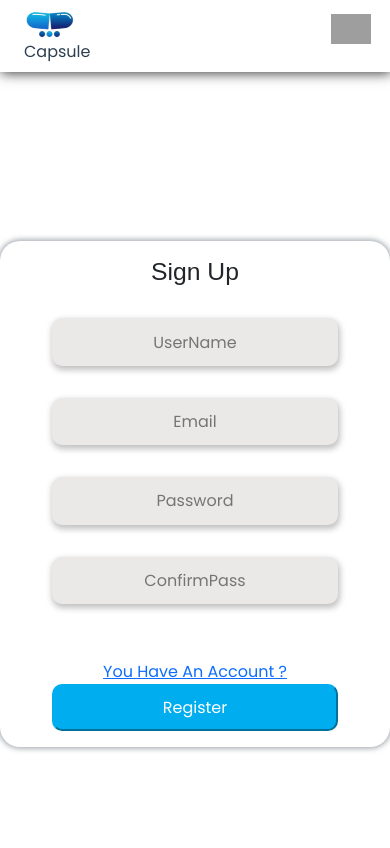
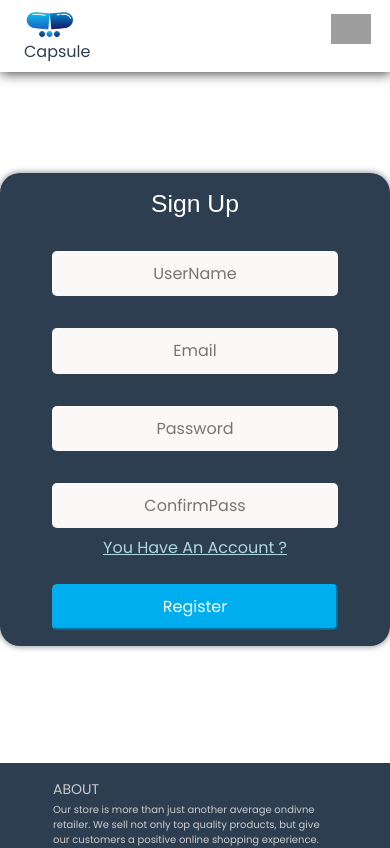
Before and after one commit to ReactG5Oca/drugStore, a React (Create React App) app: page /register in a window 390 px wide. Shown: the top 848 px of the page. Built offline with nearby package versions, Linux system fonts and the light colour scheme; grey boxes are pictures that could not be loaded.

Commit message:
final-forms

```diff
--- a/src/components/Login.js
+++ b/src/components/Login.js
@@ -89,7 +89,7 @@ class Login extends Component {
     return (
       <div className="login">
         <form className="form-container" onSubmit={this.loginsubmit}>
-          <h1 style={{ fontFamily: "sans-serif" }}>Sign In</h1>
+          <h1 style={{ fontFamily: "sans-serif" ,color:"white"}}>Sign In</h1><br/>
           <h5 style={{ color: "red" }}>{this.state.errorMessage}</h5>
           <input type="email" placeholder="Email" name="userEmail" required />
           <br />
@@ -100,7 +100,8 @@ class Login extends Component {
             required
           />
           <br />
-          <Link to="/register"> You Don't Have An Account ?</Link>
+          <Link to="/register" style={{color:"lightblue"}}> You Don't Have An Account ?</Link>
+          <br/>
           <button type="submit" style={{ color: "white" }}>
             login
           </button>
--- a/src/components/Register.js
+++ b/src/components/Register.js
@@ -88,8 +88,8 @@ class Register extends Component {
   render() {
     return (
       <div className="register">
-        <form className="form-container" onSubmit={this.check}>
-          <h2 style={{ fontFamily: "sans-serif" }}>Sign Up</h2>
+        <form className="form1-container" onSubmit={this.check}>
+          <h2 style={{ fontFamily: "sans-serif" , color:"white"}}>Sign Up</h2>
           <br />
           <input type="text" placeholder="UserName" name="name" required />
           <h6 style={{ color: "red" }}>{this.state.mssgname}</h6>
@@ -109,10 +109,9 @@ class Register extends Component {
             required
           />
           <h6 style={{ color: "red" }}>{this.state.mssgpas}</h6>
-          <br />
-          <br />
-          <Link to="/login"> You Have An Account ?</Link>
 
+          <Link to="/login" style={{color:"lightblue"}}> You Have An Account ?</Link>
+        <br/>
           <button type="submit" style={{ color: "white" }}>
             Register
           </button>
--- a/src/style/Login.css
+++ b/src/style/Login.css
@@ -1,5 +1,6 @@
+
 .login {
-  height: 100vh;
+  height: 70vh;
   display: flex;
   justify-content: center;
   align-items: center;
@@ -7,53 +8,52 @@
 .form-container {
   display: flex;
   flex-direction: column;
-  height: 70%;
-  width: 30%;
-  padding: 1em;
-  border-radius: 20px;
-  background-color: white;
+  height: 78%;
+  width: 33%;
+  padding: .7em;
+  border-radius: 1em;
+  background-color: var(--darkBlue);
   justify-content: center;
   align-items: center;
   text-align: center;
   box-shadow: 0 0 5px 2px #6c757d8a;
 }
 div.login > form >input {
-  height: 4.5em;
+  height: 3em;
   width: 23em;
-  background-color: rgb(235, 232, 232);
+  background-color: rgb(252, 248, 248);
   border: 0px;
-  box-shadow: 1px 3px 6px 1px rgb(192, 192, 192);
-  border-radius: 10px;
+  border-radius: 5px;
   align-items: center;
   text-align: center;
 }
 
 div.login > form > button {
-  height: 3.8em;
+  height: 3.2em;
   width: 23em;
-  border-radius: 10px;
+  border-radius: 5px;
   background-color: var(--skyBlue);
   border-color: var(--skyBlue);
 }
 
 @media only screen and (max-width: 1240px) and (min-width: 780px) {
   .form-container {
-    height: 70%;
+    height: 75%;
     width: 40%;
     padding: 0.5em;
   }
   div.login > form >input {
-    height: 4em;
+    height: 3em;
     width: 70%;
   }
   div.login > form > button {
-    height: 3.8em;
+    height: 3em;
     width: 70%;
   }
 }
 @media only screen and (max-width: 780px) and (min-width: 500px) {
   .form-container {
-    height: 60%;
+    height: 70%;
     width: 60%;
   }
   div.login > form >input {
@@ -67,7 +67,7 @@ div.login > form > button {
 }
 @media only screen and (max-width: 500px) {
   .form-container {
-    height: 60%;
+    height: 70%;
     width: 100%;
   }
   div.login > form >input {
--- a/src/style/Register.css
+++ b/src/style/Register.css
@@ -1,58 +1,57 @@
 .register {
-  height: 100vh;
+  height: 80vh;
   display: flex;
   justify-content: center;
   align-items: center;
 }
-.form-container {
+.form1-container {
   display: flex;
   flex-direction: column;
-  height: 78%;
-  width: 30%;
+  height: 94%;
+  width: 33%;
   padding: 1em;
   border-radius: 20px;
-  background-color: white;
+  background-color: var(--darkBlue);
   justify-content: center;
   align-items: center;
   text-align: center;
   box-shadow: 0 0 5px 2px #6c757d8a;
 }
 div.register > form >input {
-  height: 4.5em;
+  height: 3em;
   width: 23em;
-  background-color: rgb(235, 232, 232);
+  background-color: rgb(252, 248, 248);
   border: 0px;
-  box-shadow: 1px 3px 6px 1px rgb(192, 192, 192);
-  border-radius: 10px;
+  border-radius: 5px;
   align-items: center;
   text-align: center;
 }
 div.register > form > button {
-  height: 3.8em;
+  height: 3.2em;
   width: 23em;
-  border-radius: 10px;
+  border-radius: 5px;
   background-color: var(--skyBlue);
   border-color: var(--skyBlue);
 }
 
 @media only screen and (max-width: 1240px) and (min-width: 780px) {
-  .form-container {
+  .form1-container {
     height: 70%;
     width: 40%;
     padding: 0.5em;
   }
   div.register > form >input {
-    height: 4em;
+    height: 3em;
     width: 70%;
   }
   div.register > form > button {
-    height: 3.8em;
+    height: 3em;
     width: 70%;
   }
 }
 @media only screen and (max-width: 780px) and (min-width: 500px) {
-  .form-container {
-    height: 60%;
+  .form1-container {
+    height: 70%;
     width: 60%;
   }
   div.register > form >input {
@@ -65,8 +64,8 @@ div.register > form > button {
   }
 }
 @media only screen and (max-width: 500px) {
-  .form-container {
-    height: 60%;
+  .form1-container {
+    height: 70%;
     width: 100%;
   }
   div.register > form >input {
```
